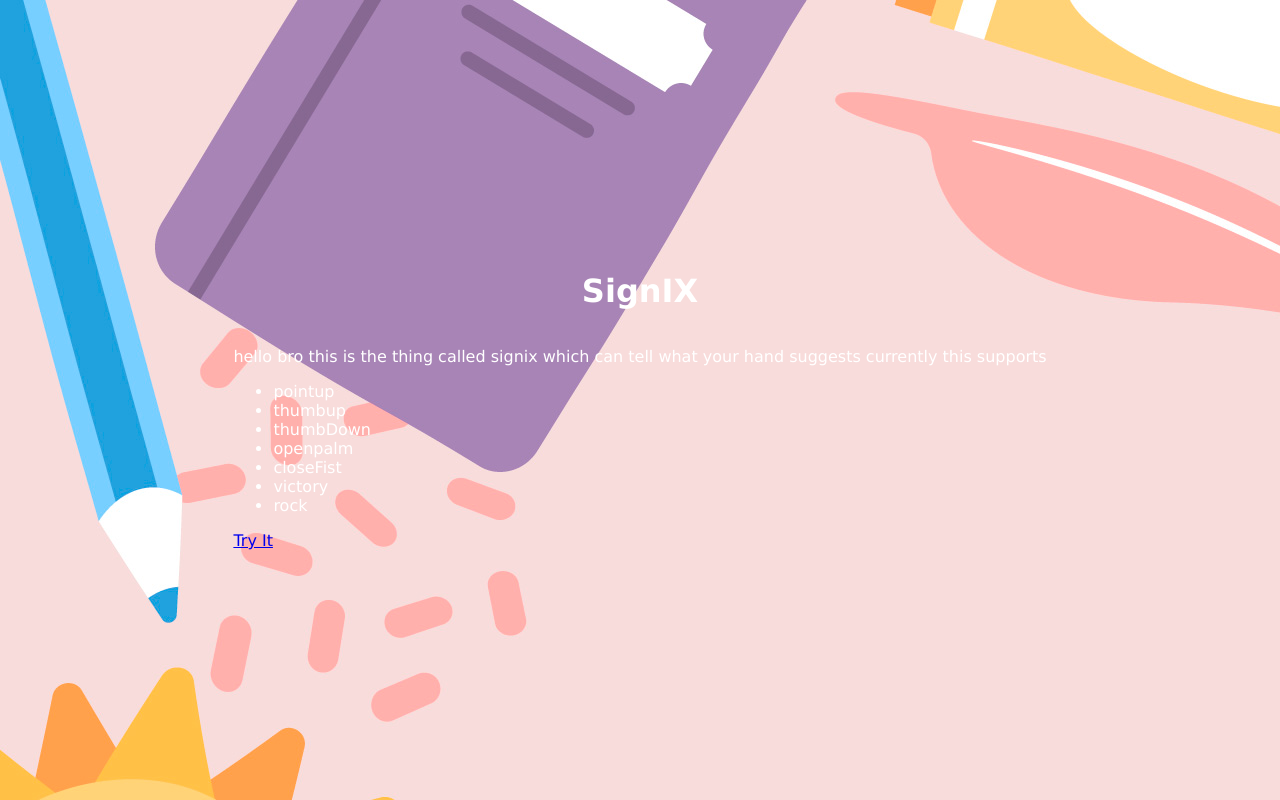
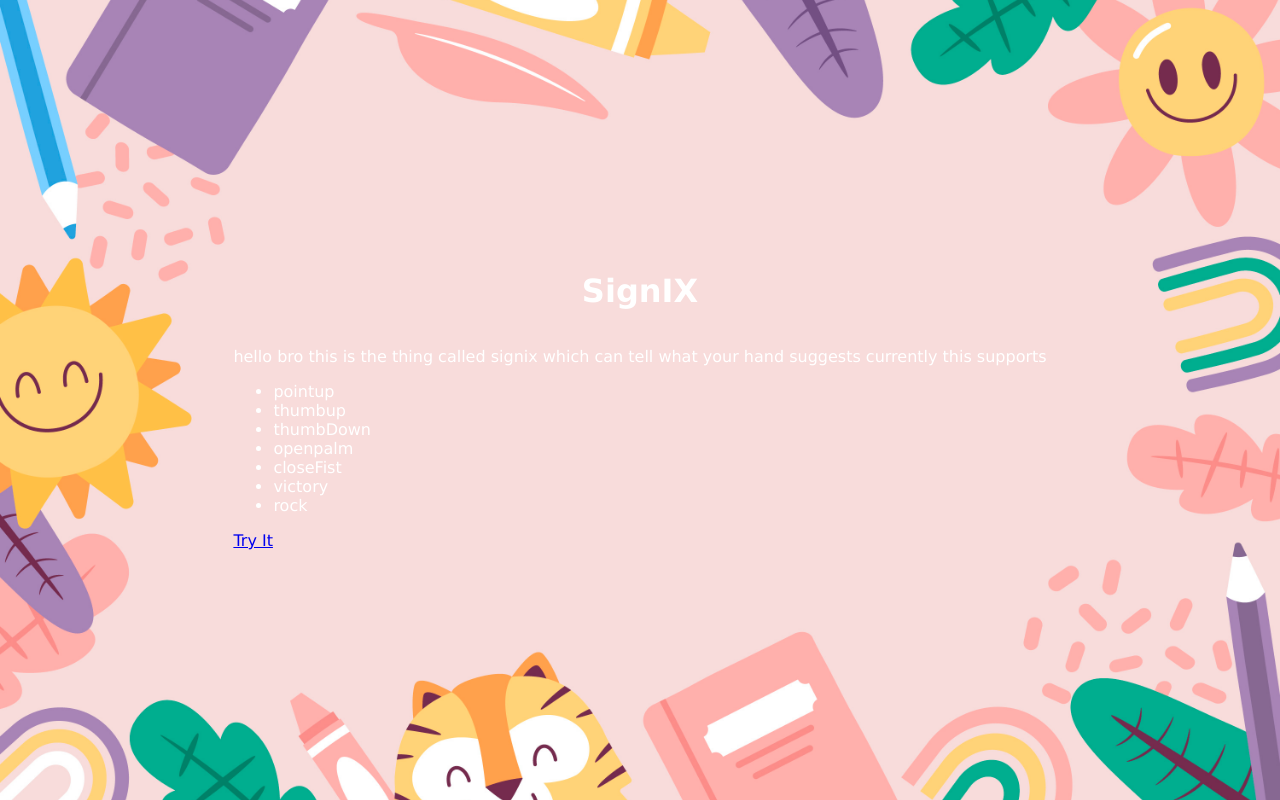
Before and after one commit to Fazalkadivar21/SignIX, a Flask app: page / in a window 1280 px wide. Run offline with Flask 3, Linux system fonts and the light colour scheme; some libraries are stand-ins or nearby versions.

Commit message:
ui Tweaked

```diff
--- a/static/css/style.css
+++ b/static/css/style.css
@@ -8,10 +8,13 @@ body {
   width: 100vw;
   margin: 0;
   background-image: url("../images/hand-drawn-flat-school-frame.jpg");
+  background-size: cover;
+  background-repeat: no-repeat;
+  background-position: center;
   color: white;
 }
 
-.container{
+.container {
   display: flex;
   align-items: center;
   justify-content: space-evenly;
--- a/templates/index.html
+++ b/templates/index.html
@@ -12,7 +12,7 @@
   <body>
 
     <!--
-      1. Remove this background and please maintain all the images in static/images
+      1. Please maintain all the images in static/images
       2. index.html is the landing page so design accordingly.
             it should contain...
             1. Propper info on SignIX (what is it what it does)
```
Lines whose indentation alone changed are shown as unchanged.
